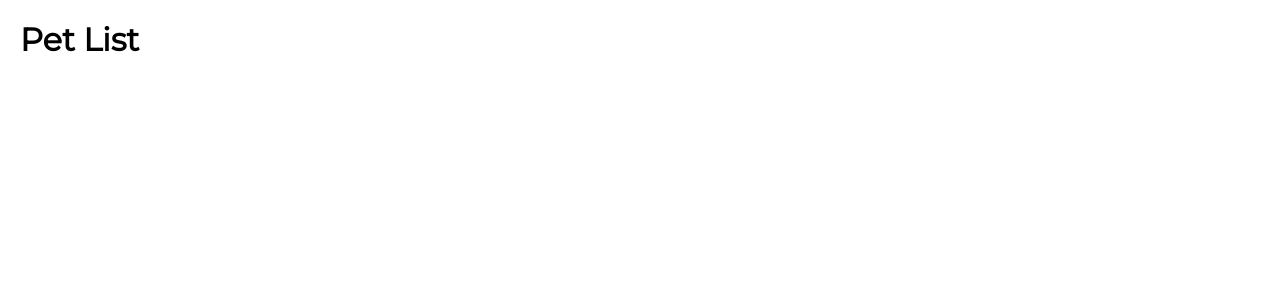
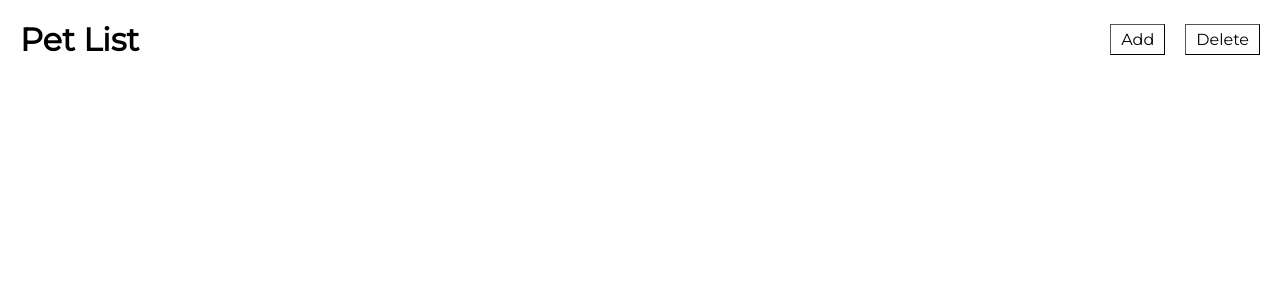
Before and after one commit to giochagelishvili/Petsola, a Vue app: page / in a window 1280 px wide. Shown: the top 300 px of the page. Built offline with nearby package versions, Linux system fonts and the light colour scheme.

Commit message:
create button component

```diff
--- a/src/assets/main.css
+++ b/src/assets/main.css
@@ -2,8 +2,16 @@
   font-family: 'Montserrat', sans-serif;
   margin: 0;
   padding: 0;
+  box-sizing: border-box;
 }
 
 body {
   padding: 20px;
 }
+
+header {
+  display: flex;
+  align-items: center;
+  justify-content: space-between;
+  width: 100%;
+}
--- /dev/null
+++ b/src/components/ButtonComponent.vue
@@ -0,0 +1,30 @@
+<template>
+  <button :id="id">{{ text }}</button>
+</template>
+
+<script>
+export default {
+  name: 'ButtonComponent',
+  props: ['id', 'text']
+}
+</script>
+
+<style scoped>
+button {
+  font-size: 16px;
+  padding-inline: 10px;
+  padding-block: 5px;
+
+  background: none;
+  border-width: 1px;
+
+  cursor: pointer;
+  transition: 0.2s;
+}
+
+button:hover {
+  box-shadow: 2px 2px 5px 0px rgba(0, 0, 0, 0.4);
+  -webkit-box-shadow: 2px 2px 5px 0px rgba(0, 0, 0, 0.4);
+  -moz-box-shadow: 2px 2px 5px 0px rgba(0, 0, 0, 0.4);
+}
+</style>
--- a/src/components/PetListHeader.vue
+++ b/src/components/PetListHeader.vue
@@ -1,9 +1,24 @@
 <template>
   <h1>Pet List</h1>
+
+  <div>
+    <ButtonComponent text="Add" />
+    <ButtonComponent text="Delete" />
+  </div>
 </template>
 
 <script>
+import ButtonComponent from './ButtonComponent.vue'
 export default {
-  name: 'PetListHeader'
+  name: 'PetListHeader',
+  components: { ButtonComponent }
 }
 </script>
+
+<style scoped>
+div {
+  display: flex;
+  align-items: center;
+  gap: 20px;
+}
+</style>
```
